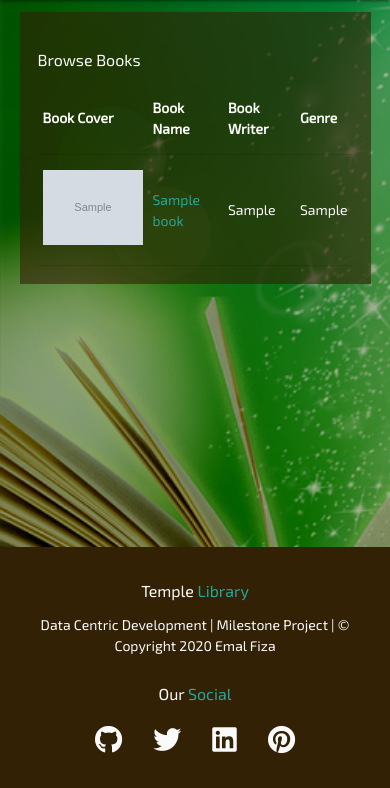
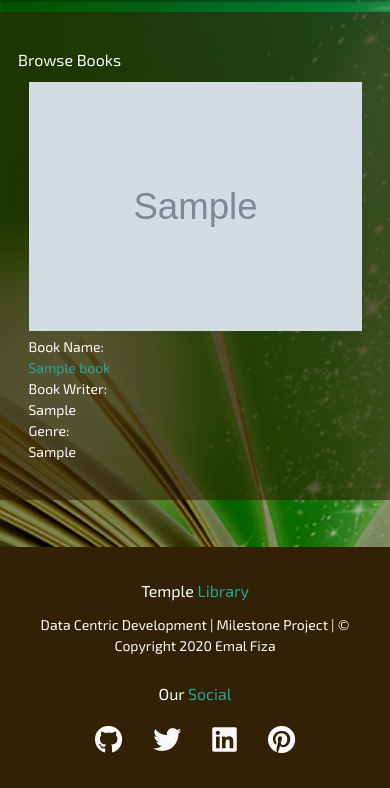
Before and after one commit to emalfiza/temple-library, a Flask app: page / in a window 390 px wide. Shown: the part 56-844 px from the top of the page. Run offline with Flask 2, Linux system fonts and the light colour scheme; grey boxes marked "Sample" are stand-in pictures; a database or web service that is not in the repository returns one stand-in record (values such as "Sample title"); some libraries are stand-ins or nearby versions.

Commit message:
Materialize table replaced because, it was not responsive for the screens less than 390px

```diff
--- a/static/css/style.css
+++ b/static/css/style.css
@@ -37,8 +37,18 @@ main {
     margin-bottom: 12px;
 }
 
-table.highlight>tbody>tr:hover {
+.highlight:hover {
     background-color: rgba(225,225,225,0.1);
+}
+
+/***** As a good practice I wanted the small screen less than 768px
+to have a container with 100% width *****/
+@media only screen and (max-width: 767px) {
+    .container {
+        margin-left: 0px;
+        margin-right: 0px;
+        width: 100%;
+    }
 }
 
 /***** to make a href on the home page visually appealing *****/
@@ -94,7 +104,7 @@ visually appealing on a small screen that's why media query added *****/
 }
 
 /***** The font size for the h4 is a materialize default and it was overspilling
-on a small screen less than 390 that's why media query added *****/
+on a small screen less than 390px that's why media query added *****/
 @media only screen and (max-width: 390px) {
     a.brand-logo,
     h4 {
--- a/templates/index.html
+++ b/templates/index.html
@@ -1,27 +1,23 @@
 {% extends "base.html" %} {% block content %}
 <!--Books Table-->
 <h4>Browse Books</h4>
-<table class="highlight">
-	<thead>
-		<tr>
-			<th>Book Cover</th>
-			<th>Book Name</th>
-			<th>Book Writer</th>
-			<th>Genre</th>
-		</tr>
-	</thead>
 	{% for book in book %}
-	<tr>
-		<td><img src="{{book.book_cover}}" width="100"/></td>
-		<td>
-			<a href="{{url_for('view_book', book_id=book._id)}}">
-				{{book.book_name}}
-			</a>
-		</td>
-		<td>{{book.book_writer}}</td>
-		<td>{{book.book_genre}}</td>
-	</tr>
+	<div class="row highlight">
+		<div class="col s12 m3">
+			<img src="{{book.book_cover}}" width="100%%">
+	    </div>
+		<div class="col s12 m3">
+			<strong>Book Name:</strong><br>
+			<a href="{{url_for('view_book', book_id=book._id)}}">{{book.book_name}}</a>
+		</div>
+		<div class="col s12 m3">
+			<strong>Book Writer:</strong><br>
+	        {{book.book_writer}}
+	    </div>
+		<div class="col s12 m3">
+			<strong>Genre:</strong><br>
+	        {{book.book_genre}}
+	    </div>
+	</div>
 	{% endfor %}
-</table>
-
 {% endblock %}
```
